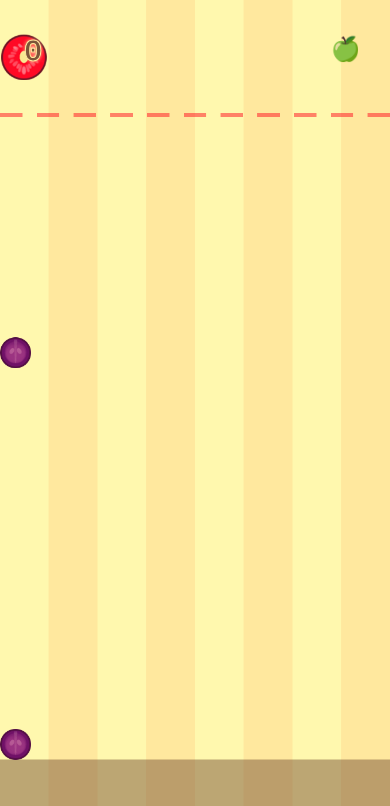
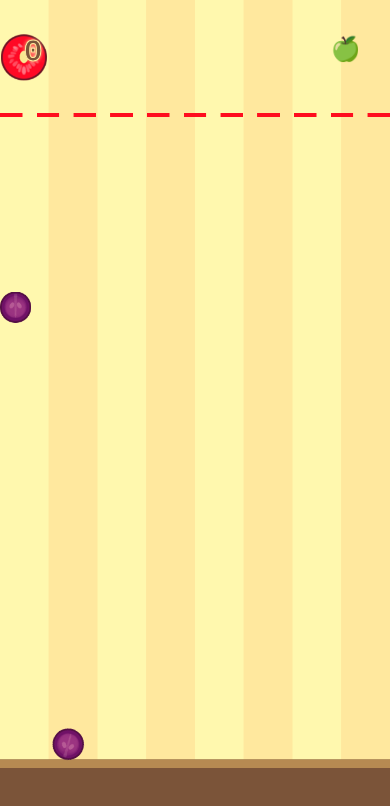
Before and after one commit to EnixCoda/ball-smash, a website built with Parcel: page index.html in a window 390 px wide. Both pictures are taken after a click on the button 195 px from the left and 422 px from the top of the page. Built offline with nearby package versions, Linux system fonts and the light colour scheme.

Commit message:
feat: tuning

```diff
--- a/src/background.ts
+++ b/src/background.ts
@@ -1,41 +1,36 @@
-import Matter, {
-  Runner,
-  Engine,
-  World,
-  Render,
+import {
   Bodies,
   Composite,
-  Composites
+  Composites,
+  Engine,
+  Render,
+  Runner,
+  World,
 } from "matter-js";
+import { configs } from "./configs";
 import { animate, setupGravity, watchGravity } from "./utils";
-import { configs } from "./configs";
 
 const engine = Engine.create({});
 const world = engine.world;
 
+const { width, height } = configs.render;
+
 const render = Render.create({
   element: document.querySelector("#gravity") as HTMLElement,
   engine,
-  options: {
-    width: configs.width,
-    height: configs.height,
-    wireframes: configs.wireframes,
-    pixelRatio: devicePixelRatio,
-    background: "transparent",
-    wireframeBackground: "transparent"
-  } as any
+  options: configs.render,
 });
 
 let even = 0;
 const stack = Composites.stack(
-  -configs.width / 2,
-  -configs.height / 2,
+  -width / 2,
+  -height / 2,
   16,
   1,
   0,
   0,
   (x: number, y: number) =>
-    Bodies.rectangle(x, y, configs.width / 8, configs.height * 2, {
+    Bodies.rectangle(x, y, width / 8, height * 2, {
       isStatic: true,
       isSensor: true,
       render: {
@@ -43,8 +38,8 @@ const stack = Composites.stack(
         fillStyle:
           even++ & 1
             ? configs.colors.backgroundColor
-            : configs.colors.lightBackgroundColor
-      } as any
+            : configs.colors.lightBackgroundColor,
+      } as any,
     })
 );
 World.add(world, stack);
@@ -57,8 +52,8 @@ animate(
 
     if (delta !== 0)
       Composite.rotate(stack, delta, {
-        x: configs.width / 2,
-        y: configs.height / 2
+        x: width / 2,
+        y: height / 2,
       });
   },
   () => false
--- a/src/configs.ts
+++ b/src/configs.ts
@@ -1,30 +1,37 @@
+const debugViz = false;
+
 export const configs = {
   standardViewSize: 960,
-  width: window.innerWidth,
-  height: window.innerHeight,
-  wireframes: false,
+  render: {
+    width: window.innerWidth,
+    height: window.innerHeight,
+    pixelRatio: devicePixelRatio,
+    background: "transparent",
+    wireframeBackground: "transparent",
+    wireframes: debugViz,
+    showSleeping: false,
+    showVelocity: debugViz,
+  },
   blockMergingWhenGrowing: false,
-  textureScale: 1,
   shrinkDuration: 128,
   mergeDuration: 128,
   ballGrowDuration: 256,
-  pauseBeforeMerge: 32,
+  pauseBeforeMerge: 64,
   dropBallFreezeTime: 512,
   ballOptions: {
     friction: 8,
-    frictionAir: 1 / 256,
+    frictionAir: 1 / 64,
     frictionStatic: 1,
     restitution: 1 / 16,
     // slop: 0.1,
   },
-  constraintOptions: {
-    // damping: 0.1,
-    // stiffness: 0.2,
-  },
+  constraintOptions: {},
   constraintVisible: false,
+  textureScale: 1.01,
   colors: {
     backgroundColor: "#ffe89e",
     lightBackgroundColor: "#fff8ae",
     groundColor: "#7b5439",
+    lightGroundColor: "#b68a52",
   },
 };
--- a/src/core.ts
+++ b/src/core.ts
@@ -11,19 +11,8 @@ import Matter, {
   Runner,
   World,
 } from "matter-js";
-import pic1 from "../pics/1.png";
-import pic10 from "../pics/10.png";
-import pic11 from "../pics/11.png";
-import pic2 from "../pics/2.png";
-import pic3 from "../pics/3.png";
-import pic4 from "../pics/4.png";
-import pic5 from "../pics/5.png";
-import pic6 from "../pics/6.png";
-import pic7 from "../pics/7.png";
-import pic8 from "../pics/8.png";
-import pic9 from "../pics/9.png";
-import topLinePic from "../pics/top-line.png";
 import { configs } from "./configs";
+import { ballPics, topLinePic } from "./pics";
 import {
   animate,
   createLinearTimer,
@@ -35,26 +24,12 @@ import {
   watchGravity,
 } from "./utils";
 
-const ballPics = [
-  pic1,
-  pic2,
-  pic3,
-  pic4,
-  pic5,
-  pic6,
-  pic7,
-  pic8,
-  pic9,
-  pic10,
-  pic11,
-];
-
-const { width, height } = configs;
+const { width, height } = configs.render;
 const size = Math.sqrt(width * height);
 const viewScale = size / configs.standardViewSize;
 const topLineY = size / 5;
 const ballDropFrom = size / 10;
-const stopSpeed = 1;
+const stopSpeed = 0.01;
 const groundHeight = height / 10;
 
 type Status = "idle" | "running" | "stopping" | "end";
@@ -67,21 +42,14 @@ export function createGame({
   const engine = Engine.create({
     positionIterations: 8,
     velocityIterations: 6,
-    enableSleeping: true,
+    enableSleeping: false,
   });
   const world = engine.world;
 
   const renderApp = Render.create({
     element: document.querySelector("#app") as HTMLElement,
     engine,
-    options: {
-      width,
-      height,
-      pixelRatio: devicePixelRatio,
-      background: "transparent",
-      wireframeBackground: "transparent",
-      wireframes: configs.wireframes,
-    } as any,
+    options: configs.render,
   });
 
   const collisionCategories = {
@@ -89,25 +57,30 @@ export function createGame({
   };
 
   // top line
+  const topLinePicSize = {
+    width: 711,
+    height: 8,
+  };
   const topLine = Bodies.rectangle(
     width / 2,
     topLineY,
     width,
-    (width / 711) * 8,
+    (width / topLinePicSize.width) * topLinePicSize.height,
     {
       isStatic: true,
       isSensor: true,
       render: {
         sprite: {
           texture: topLinePic,
-          xScale: width / 711,
-          yScale: width / 711,
+          xScale: width / topLinePicSize.width,
+          yScale: width / topLinePicSize.width,
         },
       },
     }
   );
   World.add(world, topLine);
 
+  const lightGroundHeight = groundHeight / 10;
   // container
   World.add(world, [
     // top
@@ -133,6 +106,16 @@ export function createGame({
       isStatic: true,
       render: { fillStyle: configs.colors.groundColor },
     }),
+    Bodies.rectangle(
+      width / 2,
+      height - groundHeight + lightGroundHeight / 2,
+      width,
+      lightGroundHeight,
+      {
+        isStatic: true,
+        render: { fillStyle: configs.colors.lightGroundColor },
+      }
+    ),
   ]);
 
   const mouse = Mouse.create(renderApp.canvas);
@@ -194,28 +177,19 @@ export function createGame({
 
   const createScoreControl = (onUpdate: (score: number) => void) => {
     let value = 0;
-    function onDrop(prototype: BallPrototype) {
-      // value += ballPrototypes.indexOf(prototype) + 1;
-      // onUpdate(value);
-    }
-    function onMerge(prototype: BallPrototype) {
+    return {
+      onMerge(prototype: BallPrototype) {
         value += ballPrototypes.indexOf(prototype) + 1;
         onUpdate(value);
-    }
-    function onShrink(prototype: BallPrototype) {
+      },
+      onShrink(prototype: BallPrototype) {
         value += ballPrototypes.indexOf(prototype) + 1;
         onUpdate(value);
-    }
-    function reset() {
+      },
+      reset() {
         value = 0;
         onUpdate(value);
-    }
-
-    return {
-      onDrop,
-      onMerge,
-      onShrink,
-      reset,
+      },
     };
   };
   const scoreElement = document.querySelector(".score");
@@ -271,8 +245,8 @@ export function createGame({
         render: {
           sprite: {
             texture: prototype.texture,
-            xScale: viewScale * absoluteScale,
-            yScale: viewScale * absoluteScale,
+            xScale: viewScale * configs.textureScale * absoluteScale,
+            yScale: viewScale * configs.textureScale * absoluteScale,
           },
         },
         density:
@@ -304,8 +278,8 @@ export function createGame({
 
           const { sprite } = ball.render;
           if (sprite) {
-            sprite.xScale = viewScale * absoluteScale;
-            sprite.yScale = viewScale * absoluteScale;
+            sprite.xScale = viewScale * configs.textureScale * absoluteScale;
+            sprite.yScale = viewScale * configs.textureScale * absoluteScale;
           }
         },
         () => timer.hasStopped()
@@ -337,6 +311,14 @@ export function createGame({
     }
 
     await sleep(configs.pauseBeforeMerge);
+
+    if (status !== "running") {
+      for (const ball of [ballA, ballB]) {
+        blockMerging.delete(ball);
+        removeBall(ball);
+      }
+      return;
+    }
 
     const [mergeTo, mergeFrom] =
       ballA.position.y > ballB.position.y ? [ballA, ballB] : [ballB, ballA];
@@ -409,9 +391,6 @@ export function createGame({
         !ballsInView.has(mergeTo)
     );
 
-    scoreControl.onMerge(prototypeAfterMerge);
-
-    blockMerging.add(dummyBall);
     removeBall(dummyBall);
     for (const ball of [ballA, ballB]) {
       blockMerging.delete(ball);
@@ -419,7 +398,10 @@ export function createGame({
     }
     World.remove(world, constraint);
 
+    if (status === "running") {
+      scoreControl.onMerge(prototypeAfterMerge);
       createBall(mergeTo.position.x, mergeTo.position.y, prototypeAfterMerge);
+    }
   }
 
   let nextBall: Body;
@@ -429,7 +411,7 @@ export function createGame({
         Math.floor(
           Common.random(
             0,
-            Math.min(ballsInView.size, ballPrototypes.length / 2)
+            Math.min(Math.sqrt(ballsInView.size), ballPrototypes.length / 2)
           )
         )
       ];
@@ -473,14 +455,18 @@ export function createGame({
 
     const prototype = ballsInView.get(nextBall);
     if (!prototype) return;
-    scoreControl.onDrop(prototype);
 
     // replace nextBall with updated collision filter
     removeBall(nextBall);
 
-    justDropped.add(
-      createBall(nextBall.position.x, nextBall.position.y, prototype, {}, false)
+    const ball = createBall(
+      nextBall.position.x,
+      nextBall.position.y,
+      prototype,
+      {},
+      false
     );
+    justDropped.add(ball);
 
     await sleep(configs.dropBallFreezeTime);
     if (status !== "running") return;
@@ -496,11 +482,27 @@ export function createGame({
     dropBall();
   });
 
+  const detectCollisionWithLabel = false;
   const onCollision = (e: Matter.IEventCollision<Engine>): void => {
     for (const p of e.pairs) {
-      if (p.bodyA.label === "Circle Body" && p.bodyB.label === "Circle Body") {
+      if (detectCollisionWithLabel) {
+        if (
+          p.bodyA.label === "Circle Body" &&
+          p.bodyB.label === "Circle Body"
+        ) {
           justDropped.delete(p.bodyA);
           justDropped.delete(p.bodyB);
+        }
+      } else {
+        if (
+          ballsInView.has(p.bodyA) &&
+          !p.bodyA.isStatic &&
+          ballsInView.has(p.bodyB) &&
+          !p.bodyB.isStatic
+        ) {
+          justDropped.delete(p.bodyB);
+          justDropped.delete(p.bodyA);
+        }
       }
       mergeBalls(p.bodyA, p.bodyB);
     }
@@ -545,15 +547,14 @@ export function createGame({
 
         const { sprite } = ball.render;
         if (sprite) {
-          sprite.xScale = viewScale * absoluteScale;
-          sprite.yScale = viewScale * absoluteScale;
+          sprite.xScale = viewScale * configs.textureScale * absoluteScale;
+          sprite.yScale = viewScale * configs.textureScale * absoluteScale;
         }
       },
       () => timer.hasStopped()
     );
   }
 
-  const parallel = false;
   const freezeOnClear = true;
   async function clearBalls() {
     if (freezeOnClear) {
@@ -561,17 +562,10 @@ export function createGame({
         Body.setStatic(ball, true);
       }
     }
-    if (parallel) {
-      return Promise.all(
-        Array.from(ballsInView.keys()).map(async (ball) => {
-          await shrinkBall(ball);
+    for (const ball of Array.from(ballsInView.keys())) {
       const prototype = ballsInView.get(ball);
-          if (prototype) scoreControl.onShrink(prototype);
-          removeBall(ball);
-        })
-      );
-    } else {
-      for (const ball of Array.from(ballsInView.keys())) {
+      if (prototype) {
+        scoreControl.onShrink(prototype);
         await shrinkBall(ball);
         removeBall(ball);
       }
@@ -614,12 +608,11 @@ export function createGame({
       const stoppedHighBalls = balls
         .filter((ball) => !blockMerging.has(ball))
         .filter((ball) => !justDropped.has(ball))
+        // .filter((ball) => colliseWithTopLine.has(ball));
+        .filter((ball) => ball.position.y - (ball.circleRadius || 0) < topLineY)
         .filter(
-          (ball) => ball.position.y - (ball.circleRadius || 0) < topLineY
+          (ball) => Math.abs(ball.velocity.x * ball.velocity.y) < stopSpeed
         );
-      // .filter(
-      //   (ball) => Math.abs(ball.velocity.x * ball.velocity.y) < stopSpeed
-      // )
       if (stoppedHighBalls.length > 0) {
         const freezeHighBalls = false;
         if (freezeHighBalls) {
--- /dev/null
+++ b/src/pics.ts
@@ -0,0 +1,27 @@
+import pic1 from "../pics/1.png";
+import pic10 from "../pics/10.png";
+import pic11 from "../pics/11.png";
+import pic2 from "../pics/2.png";
+import pic3 from "../pics/3.png";
+import pic4 from "../pics/4.png";
+import pic5 from "../pics/5.png";
+import pic6 from "../pics/6.png";
+import pic7 from "../pics/7.png";
+import pic8 from "../pics/8.png";
+import pic9 from "../pics/9.png";
+export { default as ground } from "../pics/ground.png";
+export { default as topLinePic } from "../pics/top-line.png";
+
+export const ballPics = [
+  pic1,
+  pic2,
+  pic3,
+  pic4,
+  pic5,
+  pic6,
+  pic7,
+  pic8,
+  pic9,
+  pic10,
+  pic11,
+];
```
Also changed, not shown: index.html (+19 -9 lines), pics/ground.png (added). Lines whose indentation alone changed are shown as unchanged.
